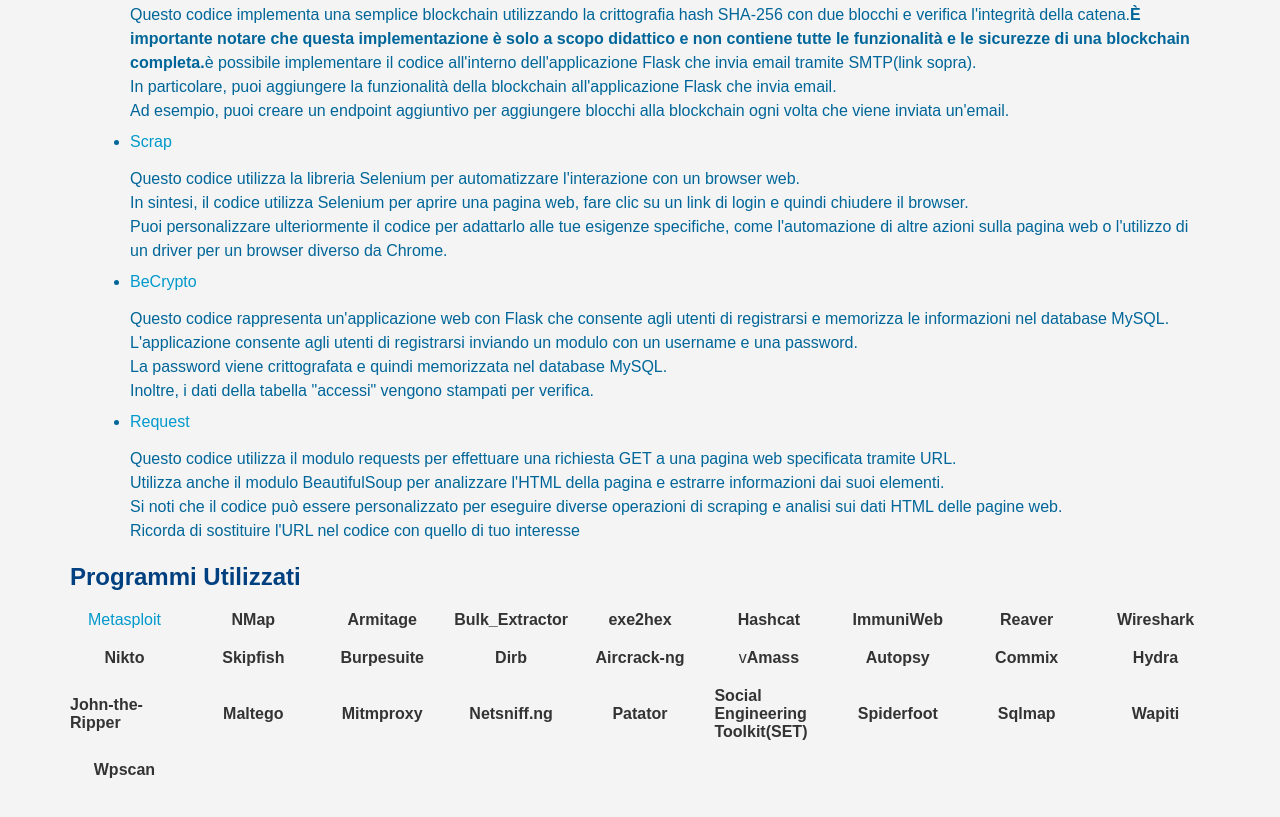
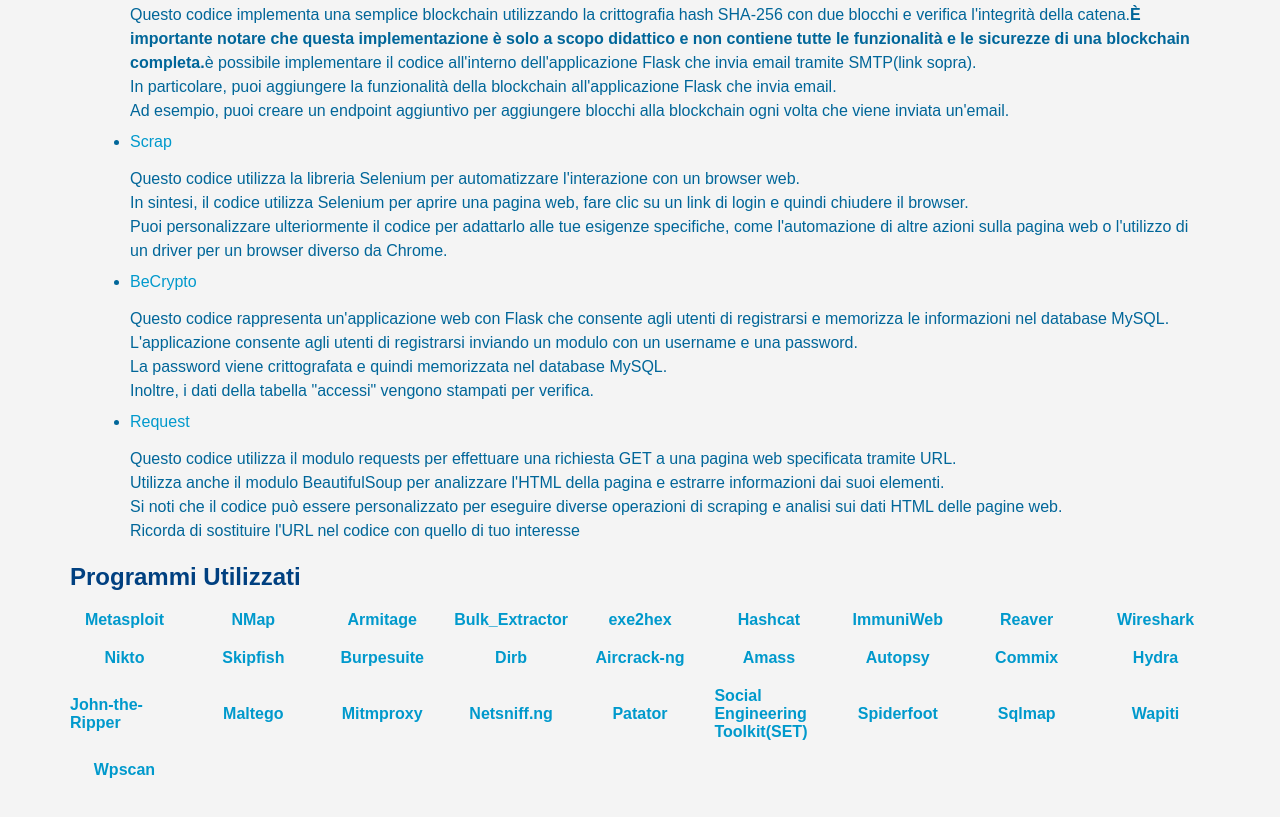
Before and after one commit to briscx/portfoliobriscx, a plain HTML site: page index.html in a window 1280 px wide. Shown: the part 2236-3053 px from the top of the page. Drawn offline with Linux system fonts and the light colour scheme.

Commit message:
Update index.html

```diff
--- a/index.html
+++ b/index.html
@@ -113,34 +113,34 @@
         </ul>
         <h2>Programmi Utilizzati</h2>
         <div class="grid-container">
-           <div class0"grid-item1"><a href="https://www.metasploit.com/"<b>Metasploit</b></a></div>
-           <div class0"grid-item1"><b>NMap</b></div>
-           <div class0"grid-item1"><b>Armitage</b></div>
-           <div class0"grid-item1"><b>Bulk_Extractor</b></div>
-           <div class0"grid-item1"><b>exe2hex</b></div>
-           <div class0"grid-item1"><b>Hashcat</b></div>
-           <div class0"grid-item1"><b>ImmuniWeb</b></div>
-           <div class0"grid-item1"><b>Reaver</b></div>
-           <div class0"grid-item1"><b>Wireshark</b></div>
-           <div class0"grid-item1"><b>Nikto</b></div>
-           <div class0"grid-item1"><b>Skipfish</b></div>
-           <div class0"grid-item1"><b>Burpesuite</b></div>
-           <div class0"grid-item1"><b>Dirb</b></div>
-           <div class0"grid-item1"><b>Aircrack-ng</b></div>
-           <div class0"grid-item1">v<b>Amass</b></div>
-           <div class0"grid-item1"><b>Autopsy</b></div>
-           <div class0"grid-item1"><b>Commix</b></div>
-           <div class0"grid-item1"><b>Hydra</b></div>
-           <div class0"grid-item1"><b>John-the-Ripper</b></div>
-           <div class0"grid-item1"><b>Maltego</b></div>
-           <div class0"grid-item1"><b>Mitmproxy</b></div>
-           <div class0"grid-item1"><b>Netsniff.ng</b></div>
-           <div class0"grid-item1"><b>Patator</b></div>
-           <div class0"grid-item1"><b>Social Engineering Toolkit(SET)</b></div>
-           <div class0"grid-item1"><b>Spiderfoot</b></div>
-           <div class0"grid-item1"><b>Sqlmap</b></div>
-           <div class0"grid-item1"><b>Wapiti</b></div>
-           <div class0"grid-item1"><b>Wpscan</b></div>
+           <div class0"grid-item1"><a href="https://www.metasploit.com/"><b>Metasploit</b></a></div>
+           <div class0"grid-item1"><a href="https://nmap.org/"><b>NMap</b></a></div>
+           <div class0"grid-item1"><a href="https://www.offsec.com/metasploit-unleashed/armitage/"><b>Armitage</b></a></div>
+           <div class0"grid-item1"><a href="https://github.com/simsong/bulk_extractor"><b>Bulk_Extractor</b></a></div>
+           <div class0"grid-item1"><a href="https://github.com/g0tmi1k/exe2hex"><b>exe2hex</b></a></div>
+           <div class0"grid-item1"><a href="https://hashcat.net/hashcat/"><b>Hashcat</b></a></div>
+           <div class0"grid-item1"><a href="https://www.immuniweb.com/"><b>ImmuniWeb</b></a></div>
+           <div class0"grid-item1"><a href="https://github.com/t6x/reaver-wps-fork-t6x"><b>Reaver</b></a></div>
+           <div class0"grid-item1"><a href="https://www.wireshark.org/download.html"><b>Wireshark</b></a></div>
+           <div class0"grid-item1"><a href="https://github.com/sullo/nikto"><b>Nikto</b></a></div>
+           <div class0"grid-item1"><a href="https://code.google.com/archive/p/skipfish/"><b>Skipfish</b></a></div>
+           <div class0"grid-item1"><a href="https://portswigger.net/burp/communitydownload"><b>Burpesuite</b></a></div>
+           <div class0"grid-item1"><a href="https://dirb.sourceforge.net/"><b>Dirb</b></a></div>
+           <div class0"grid-item1"><a href="https://www.aircrack-ng.org/index.html"><b>Aircrack-ng</b></a></div>
+           <div class0"grid-item1"><a href="https://github.com/owasp-amass/amass"><b>Amass</b></a></div>
+           <div class0"grid-item1"><a href="https://www.autopsy.com/download/"><b>Autopsy</b></a></div>
+           <div class0"grid-item1"><a href="https://commixproject.com/"><b>Commix</b></a></div>
+           <div class0"grid-item1"><a href="https://github.com/vanhauser-thc/thc-hydra"><b>Hydra</b></a></div>
+           <div class0"grid-item1"><a href="https://github.com/openwall/john"><b>John-the-Ripper</b></a></div>
+           <div class0"grid-item1"><a href="https://www.maltego.com/"><b>Maltego</b></a></div>
+           <div class0"grid-item1"><a href="https://mitmproxy.org/"><b>Mitmproxy</b></a></div>
+           <div class0"grid-item1"><a href="http://netsniff-ng.org/"><b>Netsniff.ng</b></a></div>
+           <div class0"grid-item1"><a href="https://github.com/lanjelot/patator"><b>Patator</b></a></div>
+           <div class0"grid-item1"><a href="https://github.com/trustedsec/social-engineer-toolkit"><b>Social Engineering Toolkit(SET)</b></a></div>
+           <div class0"grid-item1"><a href="https://www.spiderfoot.net/attack-surface-monitoring/"><b>Spiderfoot</b></a></div>
+           <div class0"grid-item1"><a href="https://sqlmap.org/"><b>Sqlmap</b></a></div>
+           <div class0"grid-item1"><a href="https://wapiti-scanner.github.io/"><b>Wapiti</b></a></div>
+           <div class0"grid-item1"><a href="https://wpscan.com/"><b>Wpscan</b></a></div>
         </div>
     </body>
     </html>
```
